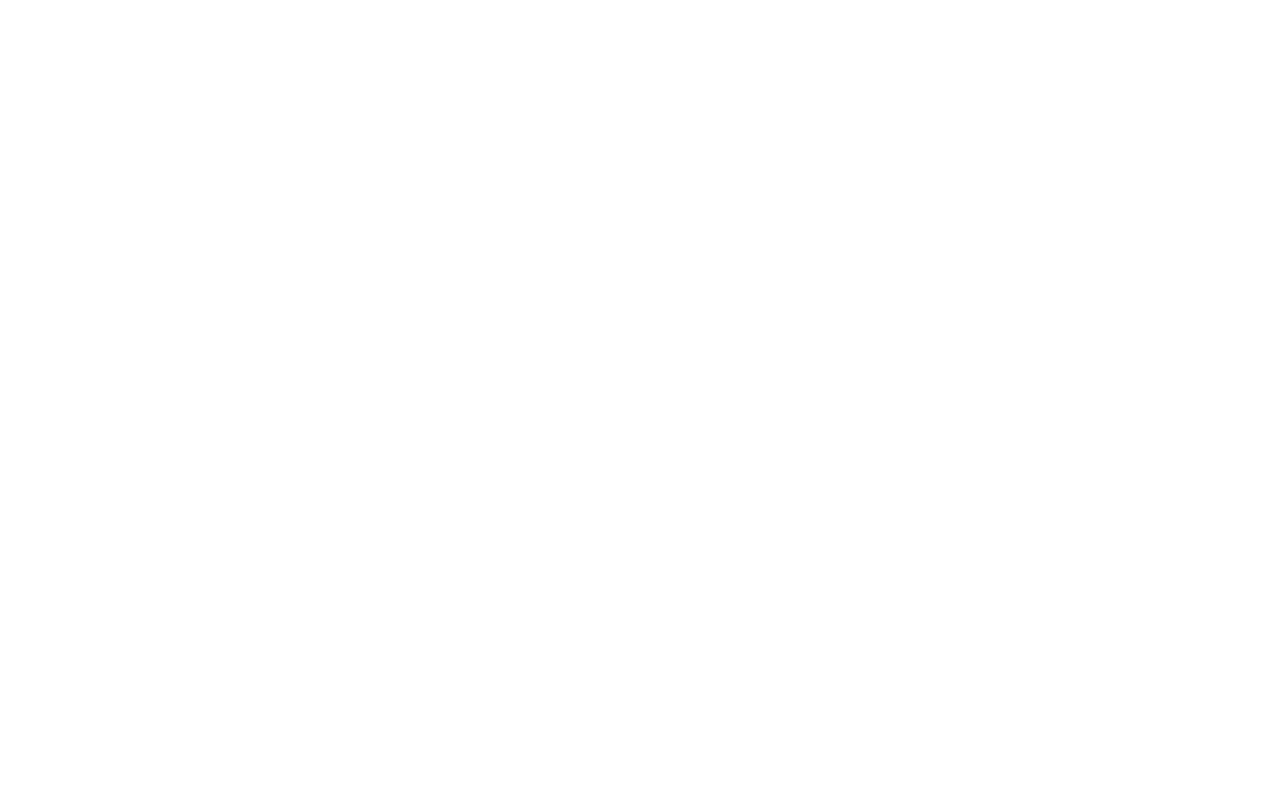
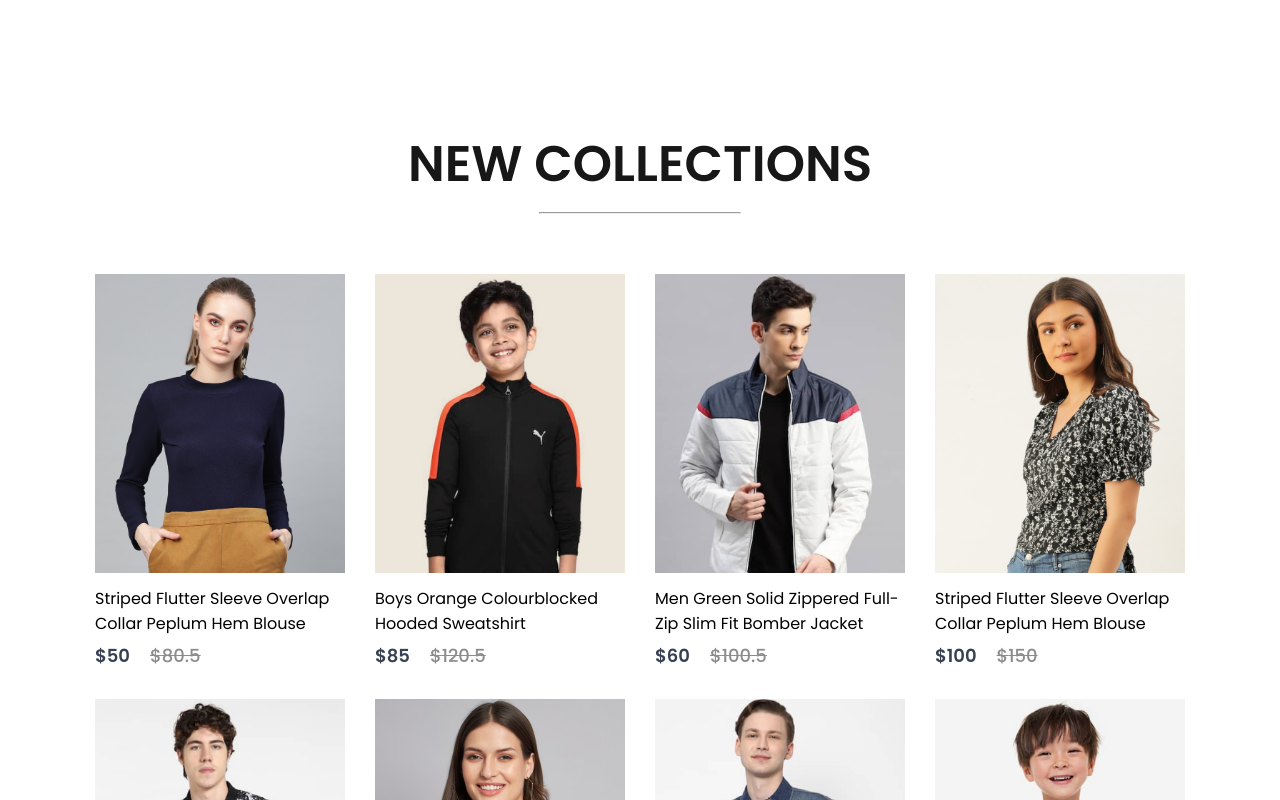
Before and after one commit to Mahmoud-Shoura/full-e-commerce, a React (Create React App) app: page / in a window 1280 px wide. Shown: the part 2360-3160 px from the top of the page. Before the commit the page ends 2487 px from the top, so only its background shows below. Built offline with nearby package versions, Linux system fonts and the light colour scheme.

Commit message:
end of NewCollections component

```diff
--- a/src/Components/NewCollections/NewCollections.css
+++ b/src/Components/NewCollections/NewCollections.css
@@ -0,0 +1,27 @@
+.newcollections {
+    display: flex;
+    flex-direction: column;
+    align-items: center;
+    gap: 10px;
+    height: 90vh;
+}
+
+.newcollections h1 {
+    color: #171717;
+    font-size: 50px;
+    font-weight: 600;
+}
+
+.newcollections hr {
+    width: 200px;
+    height: 6px;
+    border-radius: 10px;
+    background: #252525;
+}
+
+.collections {
+    display: grid;
+    grid-template-columns: 1fr 1fr 1fr 1fr;
+    margin-top: 50px;
+    gap: 30px;
+}
--- a/src/Components/NewCollections/NewCollections.jsx
+++ b/src/Components/NewCollections/NewCollections.jsx
@@ -1,12 +1,27 @@
 import React from "react";
 import "./NewCollections.css";
+import new_collection from "../../Assets/new_collections";
+import Item from "../item/Item";
 
 const NewCollections = () => {
   return (
     <div className="newcollections">
       <h1>NEW COLLECTIONS</h1>
       <hr />
-      <div className="collections"></div>
+      <div className="collections">
+        {new_collection.map((item, i) => {
+          return (
+            <Item
+              key={i}
+              id={item.id}
+              name={item.name}
+              image={item.image}
+              new_price={item.new_price}
+              old_price={item.old_price}
+            />
+          );
+        })}
+      </div>
     </div>
   );
 };
--- a/src/Pages/Shop.jsx
+++ b/src/Pages/Shop.jsx
@@ -2,6 +2,7 @@
 import Hero from "../Components/Hero/Hero";
 import Popular from "../Components/popular/Popular";
 import Offers from "../Components/Offers/Offers";
+import NewCollections from "../Components/NewCollections/NewCollections";
 
 const Shop = () => {
   return (
@@ -9,6 +10,7 @@
       <Hero />
       <Popular />
       <Offers />
+      <NewCollections />
     </div>
   );
 };
```
